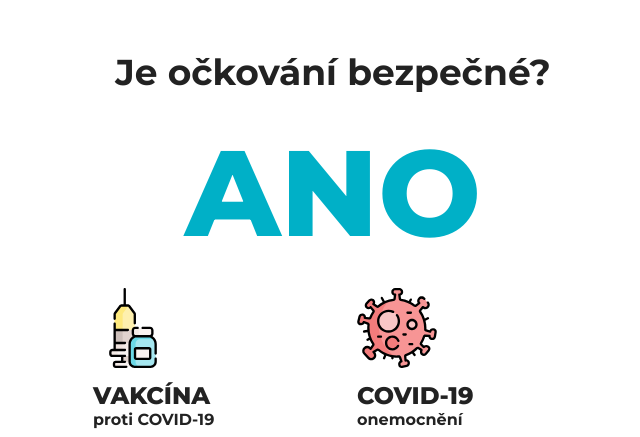
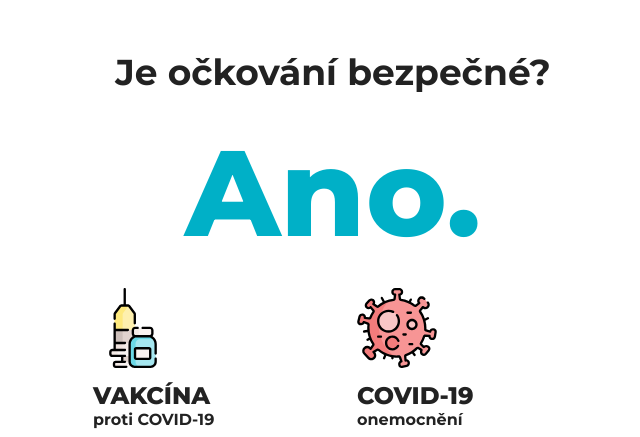
Before and after one commit to iniciativa-snih/je-ockovani-bezpecne, a Flask app: template jeockovanibezpecne/templates/index.jinja2 in a window 1280 px wide. Shown: the top 437 px of the page, without its empty margins (307-947 px from the left). Run offline with Flask 2, Linux system fonts and the light colour scheme; the template is opened without the code that fills it: most values are stand-ins (such as "Sample title", 1, 10 or a date in 2020); parts of the project's set-up code (start-up, migrations or seed data) failed here and were passed over.

Commit message:
Change answer formatting

```diff
--- a/jeockovanibezpecne/static/css/main.css
+++ b/jeockovanibezpecne/static/css/main.css
@@ -37,7 +37,6 @@ p.answer {
   margin: 1.5rem 0 0; /* 24px; 1*baseline */
   font-weight: 800;
   text-align: center;
-  text-transform: uppercase;
   color: #00B0C7;
 }
 
--- a/jeockovanibezpecne/templates/index.jinja2
+++ b/jeockovanibezpecne/templates/index.jinja2
@@ -30,7 +30,7 @@
 <body>
   <main>
     <h1 class="question">Je očkování bezpečné?</h1>
-    <p class="answer">Ano</p>
+    <p class="answer">Ano.</p>
     <div class="comparison">
       <section class="vaccine">
         <h2>
```
